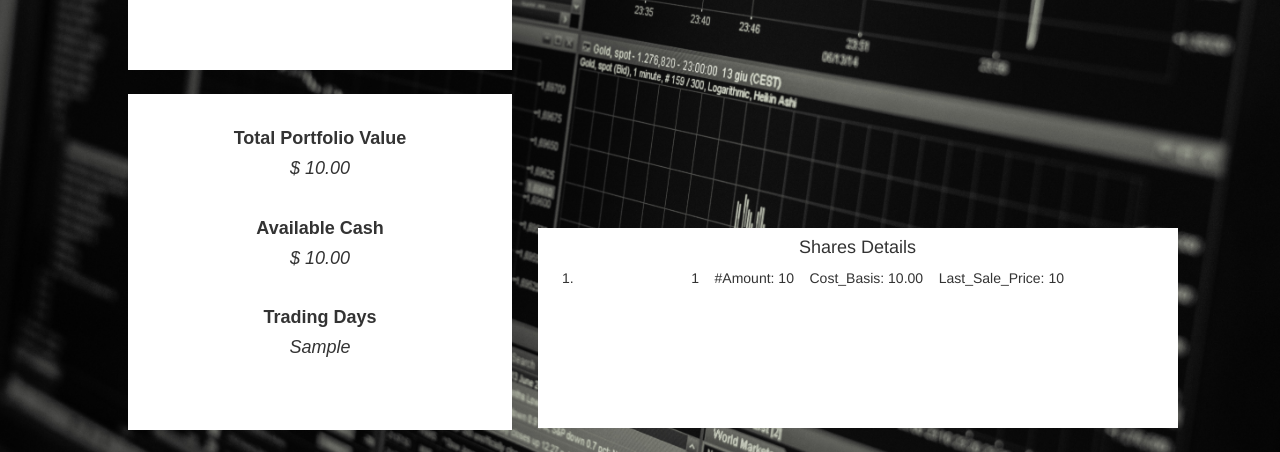
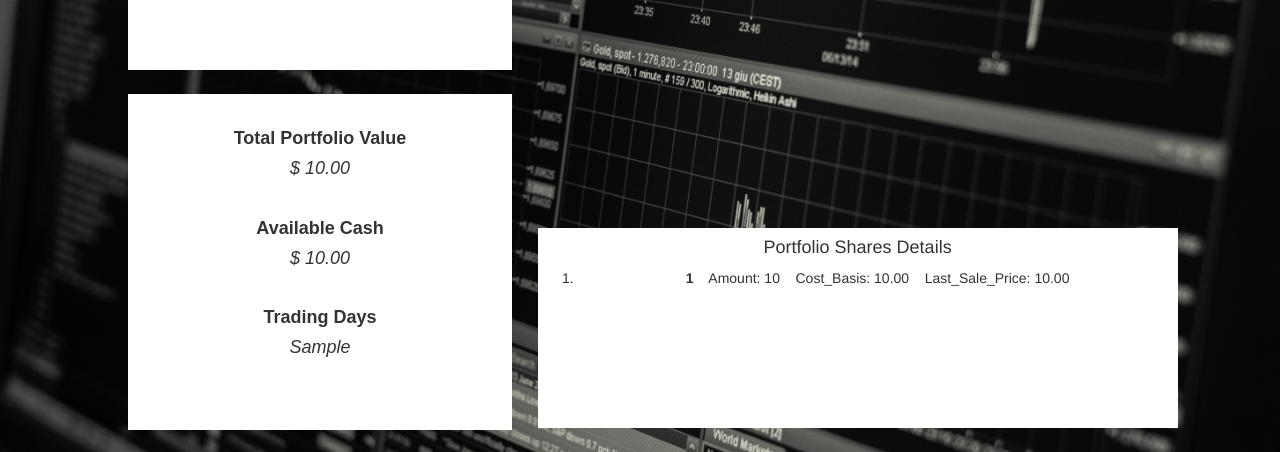
Before and after one commit to SteveDengZishi/robot-stock-trader, a Flask app: template templates/portfolio.html in a window 1280 px wide. Shown: the part 348-800 px from the top of the page. Run offline with Flask 2, Linux system fonts and the light colour scheme; the template is opened without the code that fills it: most values are stand-ins (such as "Sample title", 1, 10 or a date in 2020); parts of the project's set-up code (start-up, migrations or seed data) failed here and were passed over; some libraries are stand-ins or nearby versions.

Commit message:
final changes

```diff
--- a/templates/portfolio.html
+++ b/templates/portfolio.html
@@ -110,10 +110,10 @@
 			{{ contentS|safe }}
 		</div>
 		<div id="bottomright">
-			<h4>Shares Details</h4>
+			<h4>Portfolio Shares Details</h4>
 			<ol>
 			{% for item in df['positions'][-1] %}
-			<li>{{ item['sid'] }} &nbsp&nbsp #Amount: {{ item['amount'] }} &nbsp&nbsp Cost_Basis: {{ '%0.2f' % item['cost_basis'] }} &nbsp&nbsp Last_Sale_Price: {{ item['last_sale_price'] }}</li>
+			<li><b>{{ item['sid'] }}</b> &nbsp&nbsp Amount: {{ item['amount'] }} &nbsp&nbsp Cost_Basis: {{ '%0.2f' % item['cost_basis'] }} &nbsp&nbsp Last_Sale_Price: {{ '%0.2f' % item['last_sale_price'] }}</li>
 			{% endfor %}
 			</ol>
 		</div>
```
